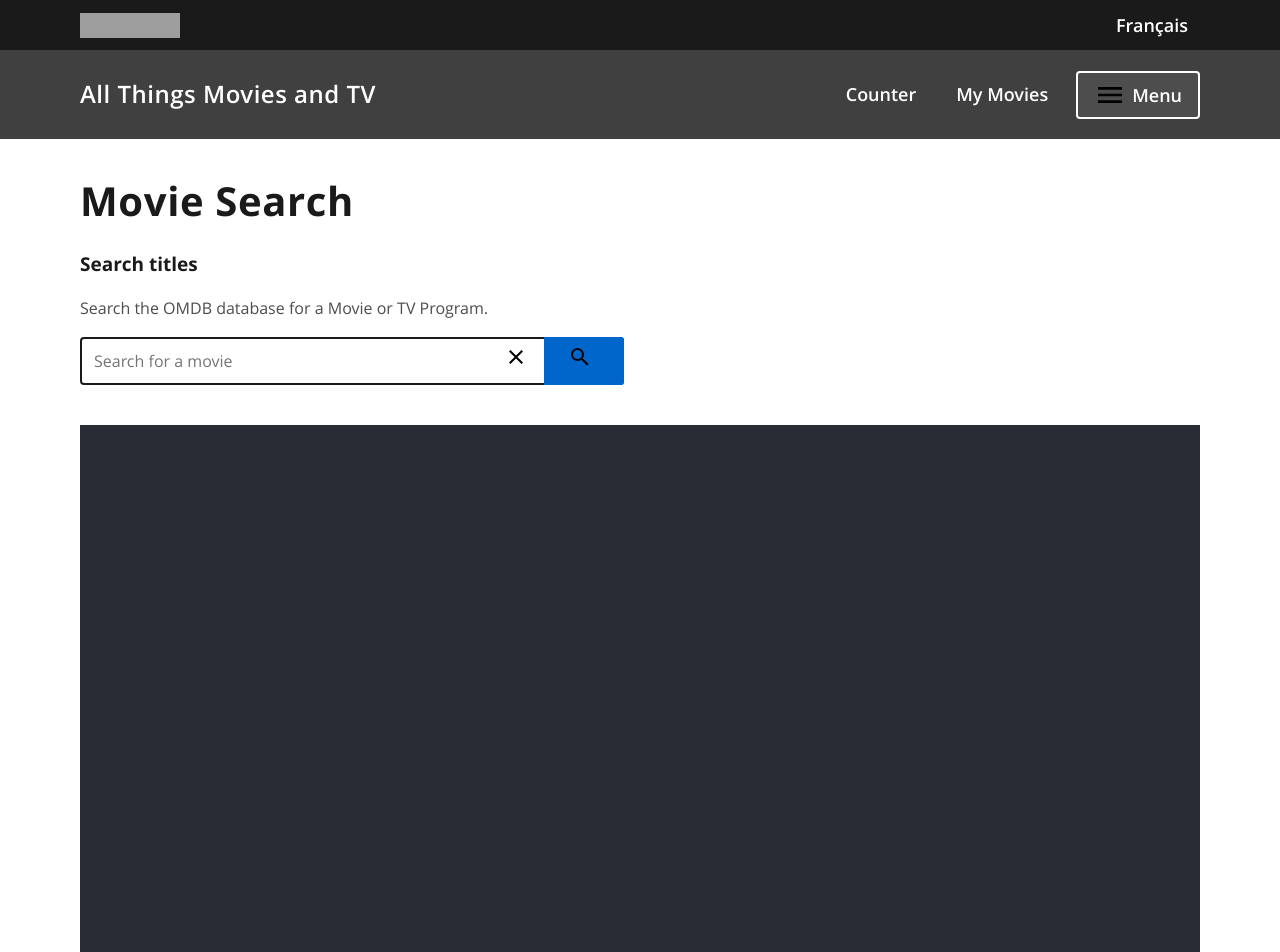
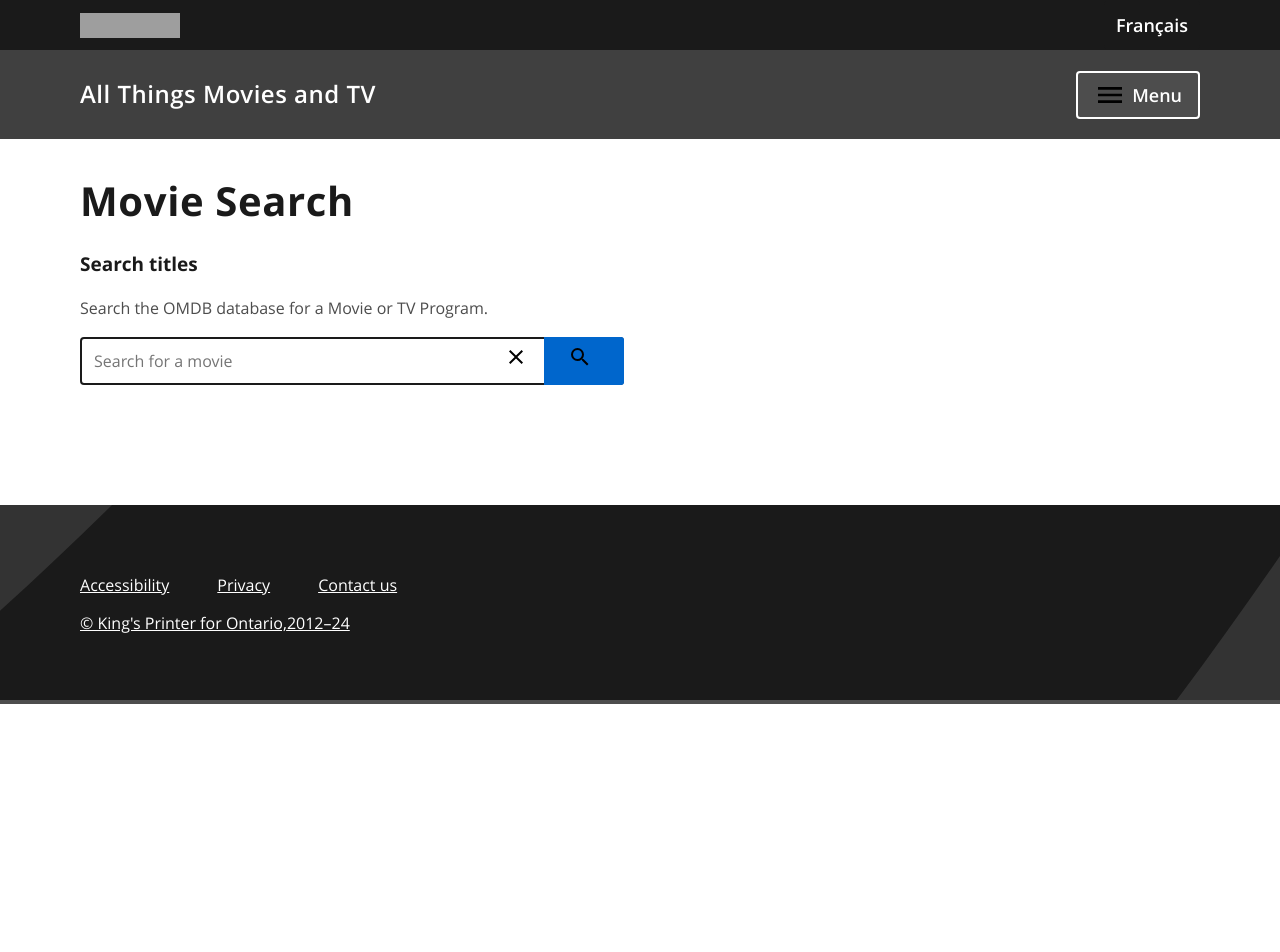
Before and after one commit to rykkkk/MasonProject, a React (Create React App) app: page / in a window 1280 px wide. Shown: the top 952 px of the page. After the commit the page ends 800 px from the top, so only its background shows below. Built offline with nearby package versions, Linux system fonts and the light colour scheme; grey boxes are pictures that could not be loaded; a web font is replaced by a local one.

Commit message:
responsiveness

```diff
--- a/src/MovieSearch.js
+++ b/src/MovieSearch.js
@@ -1,4 +1,6 @@
 import React, { useState } from "react";
+import "./App.css";
+import Masonry, { ResponsiveMasonry } from "react-responsive-masonry";
 
 export class MovieSearch extends React.Component {
 	constructor(props) {
@@ -10,9 +12,8 @@ export class MovieSearch extends React.Component {
 		this.handleChange = this.handleChange.bind(this);
 		this.search = this.search.bind(this);
 	}
-
-	handleChange(e) {
-		this.setState({ search: e.target.value });
+handleChange = (e) => {
+    this.setState({ searchValue: e.target.value });
     this.props.onSearchChange(e.target.value);
 }
 	fetchMovies = async () => {
@@ -50,7 +51,7 @@ export class MovieSearch extends React.Component {
 						aria-autocomplete="none"
 						className="ontario-input ontario-search__input"
 						placeholder="Search for a movie"
-						value={this.state.search}
+						value={this.state.searchValue}
 						onChange={this.handleChange}
 					/>
 					<input
@@ -87,7 +88,8 @@ class MovieResults extends React.Component {
 		const { results } = this.props; // access the results from props
 
 		return (
-            <div className="mason-container">
+			<ResponsiveMasonry columnsCountBreakPoints={{ 350: 1, 750: 2, 900: 3 }}>
+				<Masonry>
 					{results.map((result) => (
 						<div key={result.imdbID}>
 							<ul className="ontario-card__container ontario-card--cards-per-row-3">
@@ -107,11 +109,13 @@ class MovieResults extends React.Component {
 							</ul>
 						</div>
 					))}
-            </div>
+				</Masonry>
+			</ResponsiveMasonry>
 		);
 	}
 }
 export class Output extends React.Component {
+
 	constructor(props) {
 		super(props);
 		this.state = {
@@ -122,8 +126,8 @@ export class Output extends React.Component {
 		this.handleSearchSubmit = this.handleSearchSubmit.bind(this);
 	}
 
-	handleSearchChange(event) {
-		this.setState({ searchValue: event.target.value });
+	handleSearchChange = (value) => {
+    this.setState({ searchValue: value });
 }
 
 	handleSearchSubmit(results) {
@@ -137,8 +141,8 @@ export class Output extends React.Component {
 					<h1>Movie Search</h1>
 					<MovieSearch
     searchValue={this.state.searchValue}
-						onSearchChange={this.handleSearchChange}
-						onSearchSubmit={this.handleSearchSubmit}
+    onSearchChange={this.handleSearchChange.bind(this)}
+    onSearchSubmit={this.handleSearchSubmit.bind(this)}
 />
 					<MovieResults results={this.state.results} />
 				</div>{" "}
--- a/src/components/Layout.js
+++ b/src/components/Layout.js
@@ -12,7 +12,7 @@ export class OPSHeader extends Component {
 							<div className="ontario-columns ontario-small-6 ontario-application-header__logo">
 								<a href="https://www.ontario.ca/page/government-ontario">
 									<img
-										src="../../logos/ontario-logo--desktop.svg"
+										src="/MasonProject/src/components/ODS/logos/ontario-logo--desktop.svg"
 										alt="Ontario.ca homepage"
 									/>
 								</a>
@@ -34,21 +34,10 @@ export class OPSHeader extends Component {
 
 									<div className="ontario-application-subheader__menu-container">
 										<ul className="ontario-application-subheader__menu ontario-show-for-large">
-											<li>
-												<a href="/counter">Counter</a>
-											</li>
 
-											<li>
-												<a href="/mymovies">My Movies</a>
-											</li>
 										</ul>
 										<ul className="ontario-application-subheader__menu ontario-hide-for-small ontario-show-for-medium ontario-hide-for-large">
-											<li>
-												<a href="/counter">Counter</a>
-											</li>
-											<li>
-												<a href="/fetch-data">Fetch data</a>
-											</li>
+
 										</ul>
 										<button
 											className="ontario-header__menu-toggler ontario-header-button ontario-header-button--with-outline"
@@ -101,17 +90,7 @@ export class OPSHeader extends Component {
 								<span>Menu</span>
 							</button>
 							<div className="ontario-navigation__container">
-								<ul>
-									<li className="ontario-show-for-small-only">
-										<a href="/counter">Counter</a>
-									</li>
-									<li className="ontario-show-for-small-only">
-										<a href="/fetch-data">Fetch data</a>
-									</li>
-									<li className="ontario-hide-for-large">
-										<a href="mymovies">My Movies</a>
-									</li>
-								</ul>
+
 							</div>
 						</nav>
 					</div>
```
Lines whose indentation alone changed are shown as unchanged.
